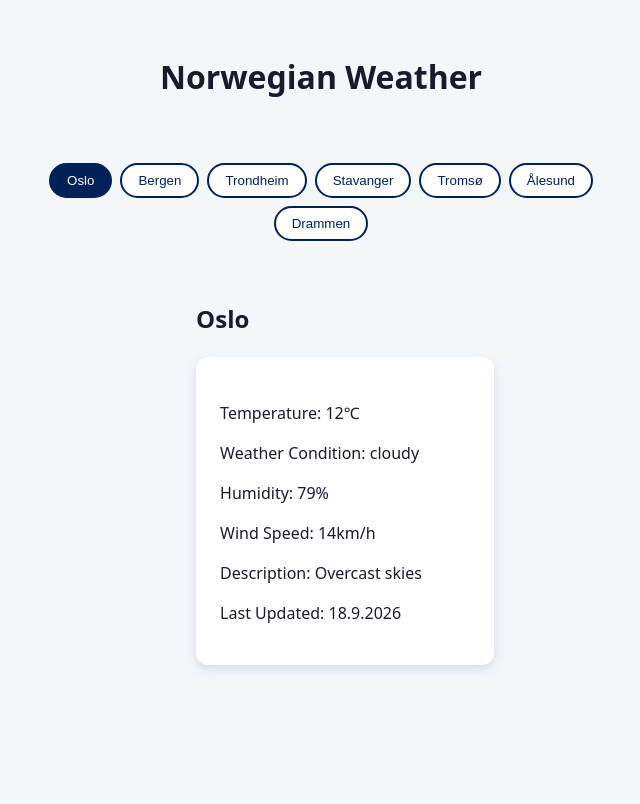
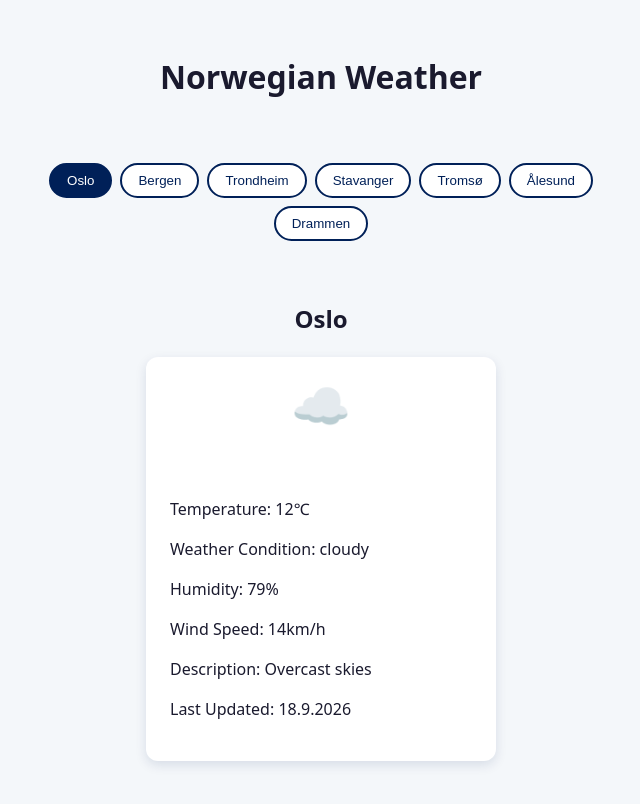
Before and after one commit to Anne-Zwift/norwegian-weather-app, a React (Vite) app: page / in a window 1280 px wide. Both pictures are taken after a click on the button "Oslo". Shown: the top 804 px of the page, without its empty margins (319-959 px from the left). Built offline with nearby package versions, Linux system fonts and the light colour scheme.

Commit message:
feat: add weather condition icons with conditional rendering + styling

```diff
--- a/src/App.tsx
+++ b/src/App.tsx
@@ -3,6 +3,7 @@ import styles from './App.module.css';
 import CitySelector from './components/CitySelector';
 import WeatherDisplay from './components/WeatherDisplay';
 import { weatherData } from './data/weatherData';
+
 
 function App() {
   const [selectedCityId, setSelectedCityId] = useState<string | null>(null);
--- a/src/components/WeatherCard.module.css
+++ b/src/components/WeatherCard.module.css
@@ -4,7 +4,7 @@
   padding: calc(var(--spacing-md) * 1.5);
   box-shadow: 0 4px 12px rgba(0, 32, 91, 0.12);
   width: min(350px, 100%);
-  margin: 0 auto;
+  box-sizing: border-box;
 }
 
 @media (max-width: 340px) {
--- a/src/components/WeatherCard.tsx
+++ b/src/components/WeatherCard.tsx
@@ -10,7 +10,7 @@ function WeatherCard({ weather }: WeatherCardProps) {
 
   return (
     <article className={styles.card}>
-      <WeatherIcon />
+      <WeatherIcon condition={weather.condition} />
       <p>Temperature: {weather.temperature}℃</p>
       <p>Weather Condition: {weather.condition}</p>
       <p>Humidity: {weather.humidity}%</p>
--- a/src/components/WeatherDisplay.module.css
+++ b/src/components/WeatherDisplay.module.css
@@ -0,0 +1,6 @@
+.display {
+  width: 100%;
+  display: flex;
+  flex-direction: column;
+  align-items: center;
+}
--- a/src/components/WeatherIcon.module.css
+++ b/src/components/WeatherIcon.module.css
@@ -0,0 +1,9 @@
+.icon {
+  font-size: 3rem;
+  display: block;
+  margin: 0 auto 1rem auto;
+  width: 100px;
+  height: 100px;
+  text-align: center;
+  line-height: 1;
+}
--- a/src/components/WeatherIcon.tsx
+++ b/src/components/WeatherIcon.tsx
@@ -1,9 +1,22 @@
-function WeatherIcon() {
-  return (
-    <div>
-      <h2></h2>
-    </div>
-  );
+import styles from './WeatherIcon.module.css';
+import type { WeatherCondition } from "../data/weatherData";
+
+interface WeatherIconProps {
+  condition: WeatherCondition;
 }
 
+const ICONS: Record<WeatherCondition, string> = {
+  sunny: '☀️',
+  cloudy: '☁️',
+  rainy: '🌧️',
+  snowy: '❄️',
+  'partly-cloudy': '⛅',
+};
+
+function WeatherIcon({ condition }: WeatherIconProps) {
+  console.log('WeatherIcon received', condition);
+  return <span className={styles.icon}>{ICONS[condition]}</span>;
+}
+
+
 export default WeatherIcon;
```
